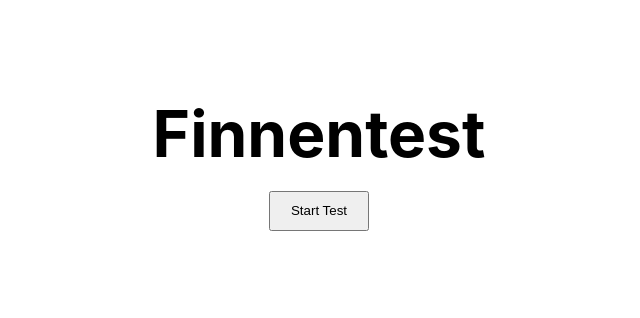
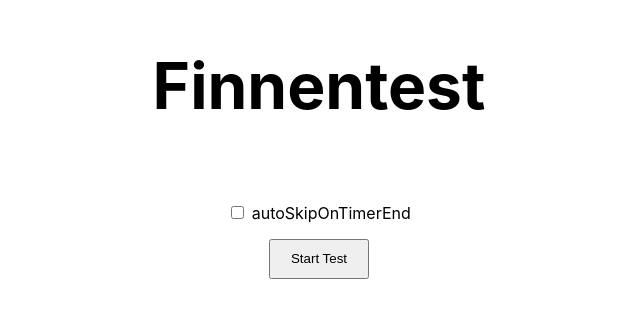
Before and after one commit to Malte2036/thw-finnentest, a Next.js app: page / in a window 1280 px wide. Shown: the part 236-554 px from the top of the page, without its empty margins (321-961 px from the left). Built offline with nearby package versions, Linux system fonts and the light colour scheme.

Commit message:
:sparkles: add autoSkipOnTimerEnd checkbox

```diff
--- a/pages/index.tsx
+++ b/pages/index.tsx
@@ -7,6 +7,7 @@ import styles from "../styles/Home.module.css";
 
 const Home: NextPage = () => {
   const [started, setStarted] = useState<boolean>(false);
+  const [autoSkipOnTimerEnd, setAutoSkipOnTimerEnd] = useState<boolean>(false);
 
   function resetTest() {
     setStarted(false);
@@ -25,12 +26,18 @@ const Home: NextPage = () => {
 
         {started ? (
           <StationView
-            autoSkipOnTimerEnd={true}
+            autoSkipOnTimerEnd={autoSkipOnTimerEnd}
             resetTestCallback={resetTest}
           />
         ) : (
           <>
-            <br />
+            <div
+              onClick={() => setAutoSkipOnTimerEnd(!autoSkipOnTimerEnd)}
+              className={styles.checkBoxContainer}
+            >
+              <input type="checkbox" checked={autoSkipOnTimerEnd} />{" "}
+              autoSkipOnTimerEnd
+            </div>
             <button
               onClick={() => setStarted(true)}
               className={styles.startTestButton}
--- a/styles/Home.module.css
+++ b/styles/Home.module.css
@@ -32,3 +32,9 @@
 .startTestButton{
   width: 100px;
 }
+
+.checkBoxContainer {
+  display: inline-block;
+  margin-top: 5rem;
+  margin-bottom: 1rem;
+}
```
